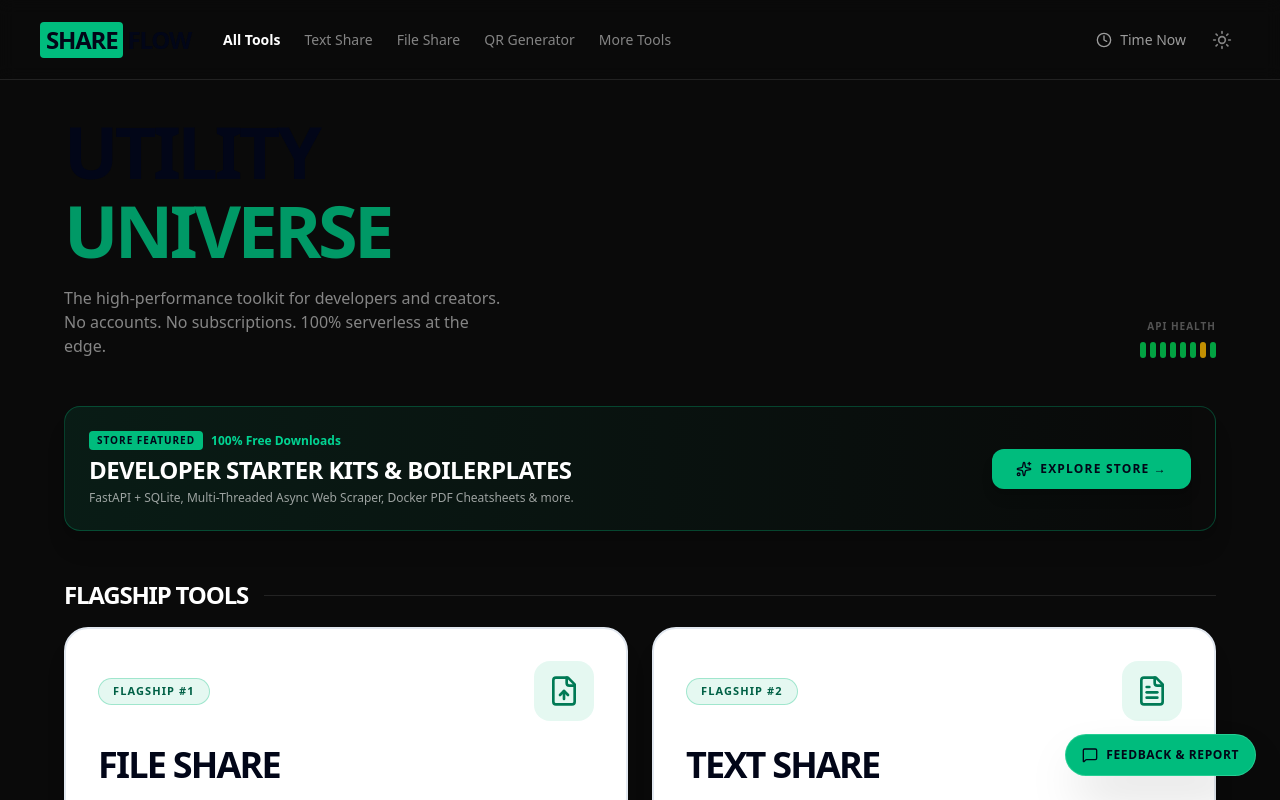
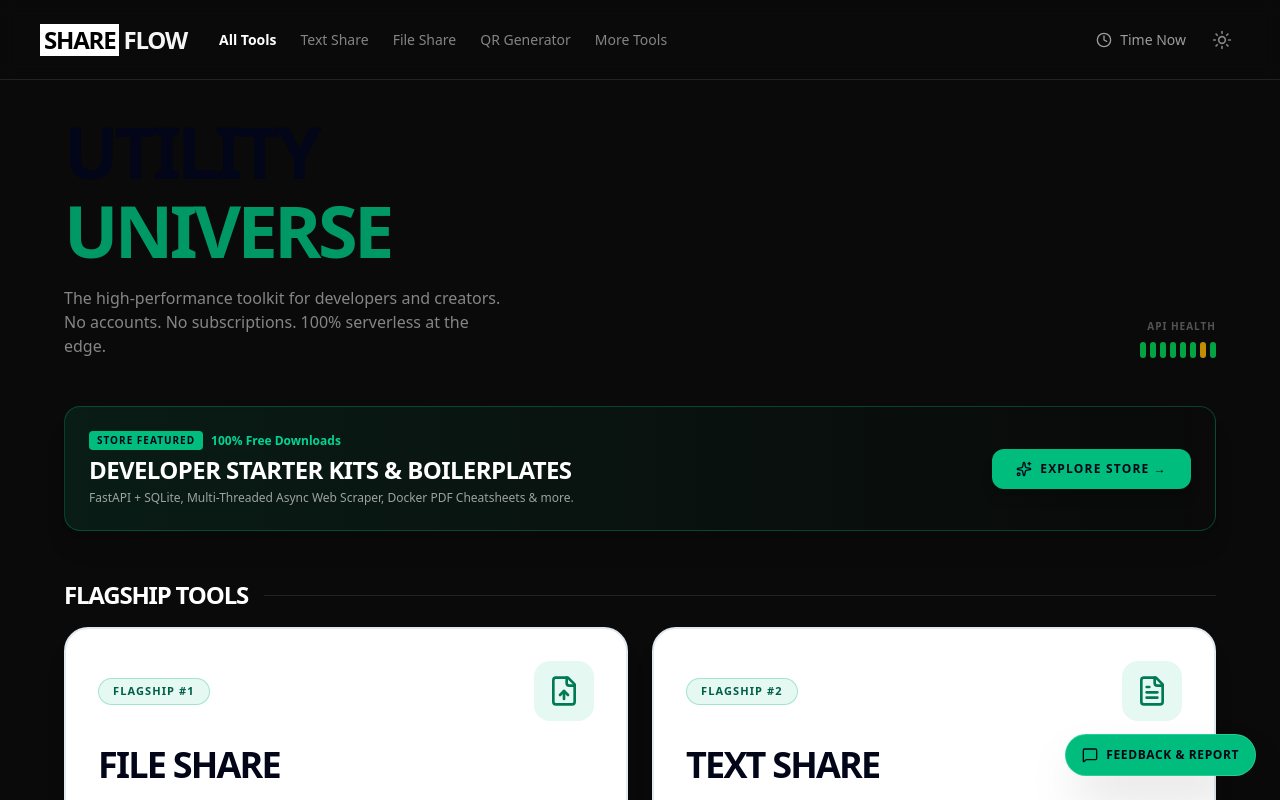
Before and after one commit to ariandesu/shareflow, a React (Vite) app: page / in a window 1280 px wide. Shown: the top 800 px of the page. Built offline with nearby package versions, Linux system fonts and the light colour scheme.

Commit message:
fix(hermes): keep high-contrast Flagship File/Text Share cards with micro-animation hover effects and rollback all other components to stable baseline

```diff
--- a/src/components/Layout.tsx
+++ b/src/components/Layout.tsx
@@ -33,16 +33,10 @@ export function Layout() {
 
   useEffect(() => {
     if (isLightMode) {
-      document.documentElement.classList.add("light-theme");
-      document.documentElement.classList.remove("dark");
       document.body.classList.add("light-theme");
-      document.body.classList.remove("dark");
       localStorage.setItem("theme", "light");
     } else {
-      document.documentElement.classList.remove("light-theme");
-      document.documentElement.classList.add("dark");
       document.body.classList.remove("light-theme");
-      document.body.classList.add("dark");
       localStorage.setItem("theme", "dark");
     }
   }, [isLightMode]);
@@ -95,8 +89,7 @@ export function Layout() {
         <div className="flex items-center gap-8 w-full">
           <div className="flex items-center justify-between w-full md:w-auto">
             <Link to="/" className="text-2xl font-black tracking-tighter uppercase flex items-center">
-              <span className="bg-emerald-500 text-slate-950 px-1.5 py-0.5 mr-1 font-black rounded-sm">SHARE</span>
-              <span className="text-slate-950 dark:text-white font-black">FLOW</span>
+              <span className="bg-white text-black px-1 mr-1">SHARE</span>FLOW
             </Link>
 
             {/* Mobile menu button */}
@@ -186,8 +179,7 @@ export function Layout() {
         >
           <div className="flex items-center justify-between border-b border-white/10 pb-4 mb-4">
             <Link to="/" className="text-xl font-black tracking-tighter uppercase flex items-center" onClick={() => setIsMenuOpen(false)}>
-              <span className="bg-emerald-500 text-slate-950 px-1.5 py-0.5 mr-1 font-black rounded-sm">SHARE</span>
-              <span className="text-slate-950 dark:text-white font-black">FLOW</span>
+              <span className="bg-white text-black px-1 mr-1">SHARE</span>FLOW
             </Link>
             <button
               onClick={() => setIsMenuOpen(false)}
```
